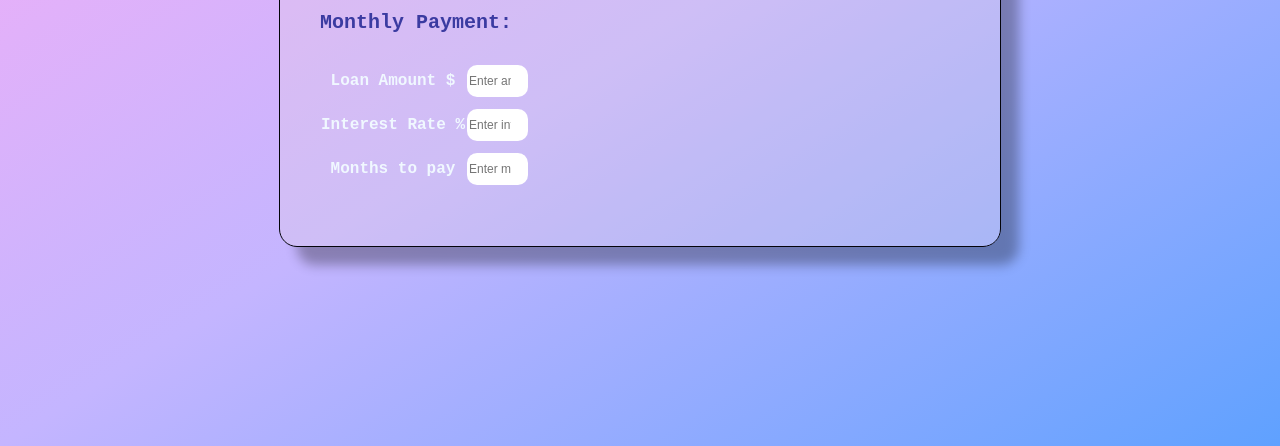
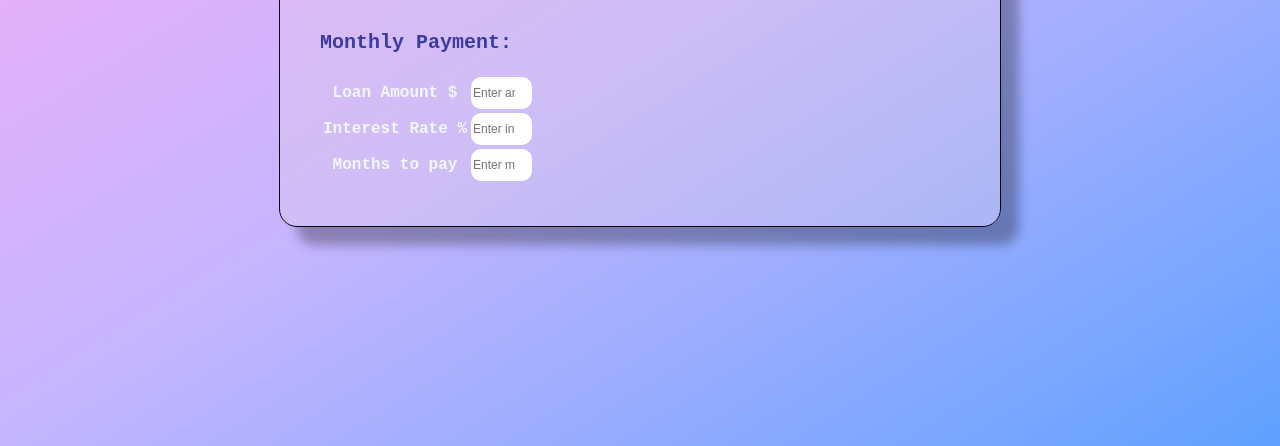
Before and after one commit to KranthiTeja59/Loancalculator, a plain HTML site: page index.html in a window 1280 px wide. Shown: the part 354-800 px from the top of the page. Drawn offline with Linux system fonts and the light colour scheme.

Commit message:
Update index.css

```diff
--- a/index.css
+++ b/index.css
@@ -16,10 +16,7 @@ body{
 
 }
 
-table{
-    border-collapse:seperate;
-    border-spacing:0 10px;
-}
+
 .container{
     background: rgba(227, 210, 226, 0.3);
     color: aliceblue;
```
